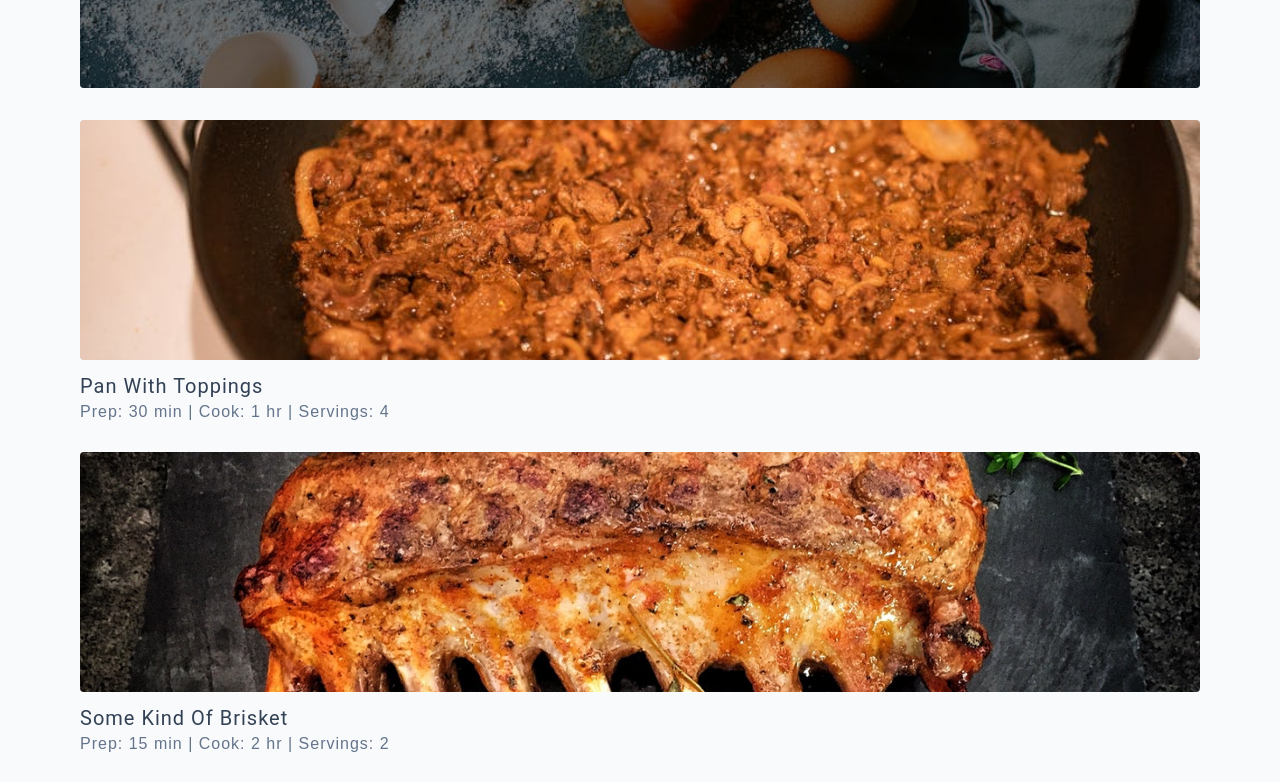
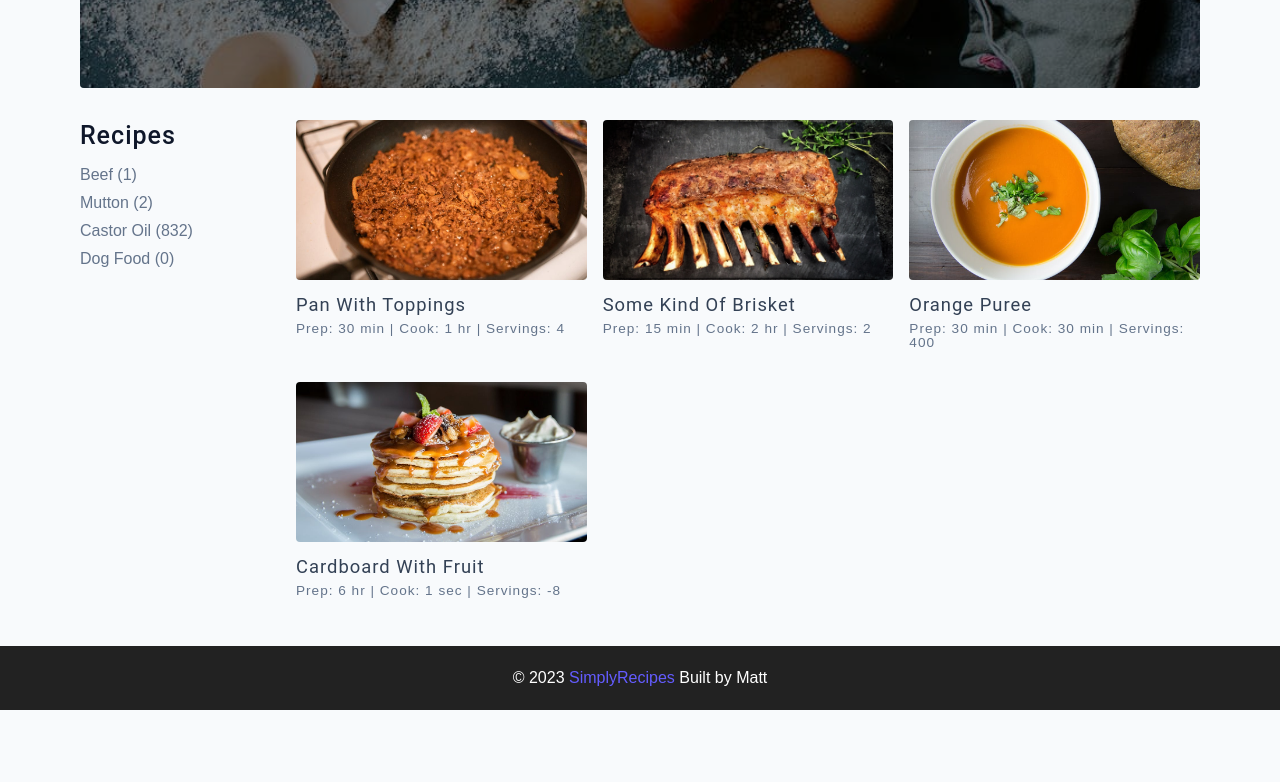
Before and after one commit to MattUnderscoreZhang/FrontEndTutorials, a plain HTML site: page index.html in a window 1280 px wide. Shown: the part 360-1142 px from the top of the page. After the commit the page ends 1070 px from the top, so only its background shows below. Drawn offline with Linux system fonts and the light colour scheme.

Commit message:
Home page recipes styling for larger screens

```diff
--- a/css/main.css
+++ b/css/main.css
@@ -467,6 +467,38 @@ Recipes
     letter-spacing: var(--letterSpacing);
 }
 
+@media only screen and (min-width: 576px) {
+    .recipes-list {
+        grid-template-columns: 1fr 1fr;
+    }
+    .recipe-img {
+        height: 10rem;
+    }
+}
+@media only screen and (min-width: 992px) {
+    .recipes-container {
+        grid-template-columns: 200px 1fr;
+    }
+    .tags-container {
+        order: 0;
+    }
+    .tags-list {
+        grid-template-columns: 1fr;
+    }
+    .recipe p {
+        font-size: 0.85rem;
+    }
+}
+@media only screen and (min-width: 1200px) {
+    .recipes-list {
+        grid-template-columns: 1fr 1fr 1fr;
+    }
+    .recipe h5 {
+        font-size: 1.15rem;
+    }
+}
+
+
 /*
 ===============
 
```
